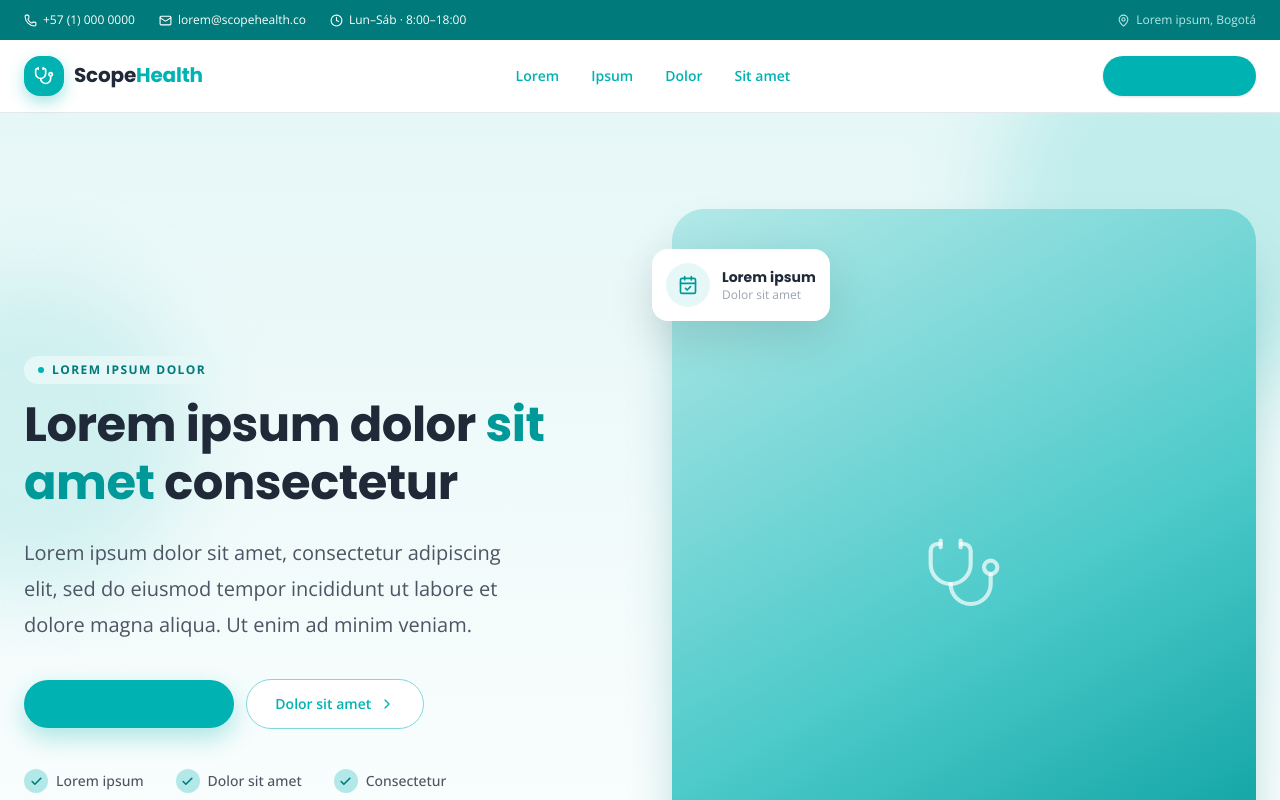
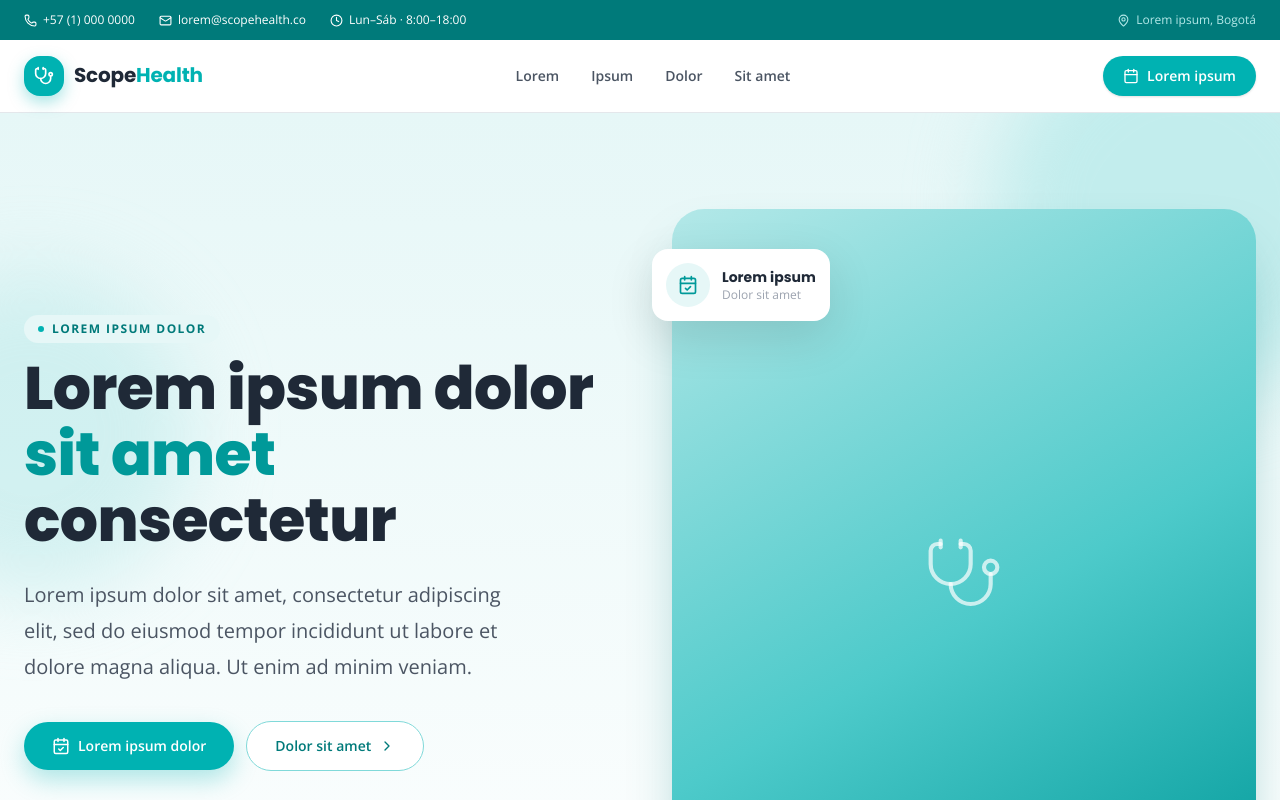
Before and after one commit to Rigo9119/scope-healthcare, a React (Vite) app: page / in a window 1280 px wide. Shown: the top 800 px of the page. Built offline with nearby package versions, Linux system fonts and the light colour scheme.

Commit message:
modifed the llok and feekl of thwe fris tversion

```diff
--- a/src/styles.css
+++ b/src/styles.css
@@ -170,6 +170,10 @@ body {
   color: var(--color-text-primary);
 }
 
+/* These element defaults live in @layer base so Tailwind utility classes
+   (e.g. text-white on an <a> button or <h2>) always override them.
+   Unlayered rules would beat @layer utilities and hide button text. */
+@layer base {
   h1,
   h2,
   h3,
@@ -183,6 +187,20 @@ h6 {
     letter-spacing: var(--tracking-tight);
   }
 
+  a {
+    color: var(--color-text-link);
+    text-decoration: none;
+    transition: color var(--transition-fast);
+  }
+
+  a:hover {
+    color: var(--color-primary-600);
+  }
+}
+
+/* Default heading sizes — also layered so responsive text-* utilities
+   (text-4xl sm:text-5xl …) on a heading aren't overridden. */
+@layer base {
   h1 {
     font-size: var(--text-4xl);
   }
@@ -201,13 +219,4 @@ h5 {
   h6 {
     font-size: var(--text-base);
   }
-
-a {
-  color: var(--color-text-link);
-  text-decoration: none;
-  transition: color var(--transition-fast);
 }
-
-a:hover {
-  color: var(--color-primary-600);
-}
```
Lines whose indentation alone changed are shown as unchanged.
